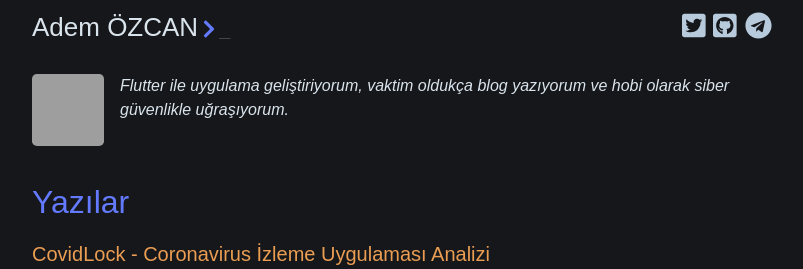
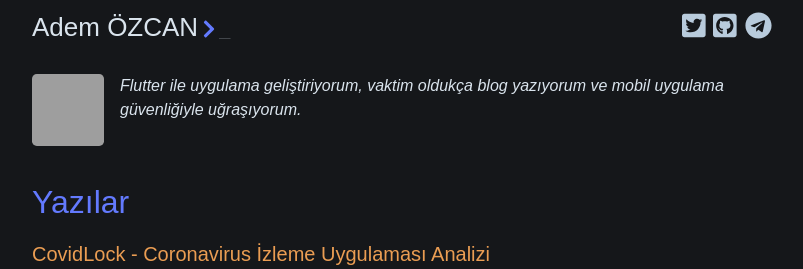
Before and after one commit to Adem68/blog-tr, a Jekyll site: the page built from index.html, in a window 1280 px wide. Shown: the top 269 px of the page, without its empty margins (238-1041 px from the left). Built offline with Jekyll 4.4.1, drawn with Linux system fonts in a browser that asks for light colours; nearby versions of some CDN libraries; some web fonts are replaced; the list of posts is cut into pages by our own code; grey boxes are pictures that could not be loaded.

Commit message:
Update _config.yml

```diff
--- a/_config.yml
+++ b/_config.yml
@@ -2,7 +2,7 @@ title: Adem ÖZCAN
 author: Adem Furkan ÖZCAN
 email: info@ademfurkan.com
 description: >-
-    Flutter ile uygulama geliştiriyorum, vaktim oldukça blog yazıyorum ve hobi olarak siber güvenlikle uğraşıyorum.
+    Flutter ile uygulama geliştiriyorum, vaktim oldukça blog yazıyorum ve mobil uygulama güvenliğiyle uğraşıyorum.
 show_excerpts: false
 baseurl: "blog-tr"
 #url: "https://adem68.github.io/blog"
```
